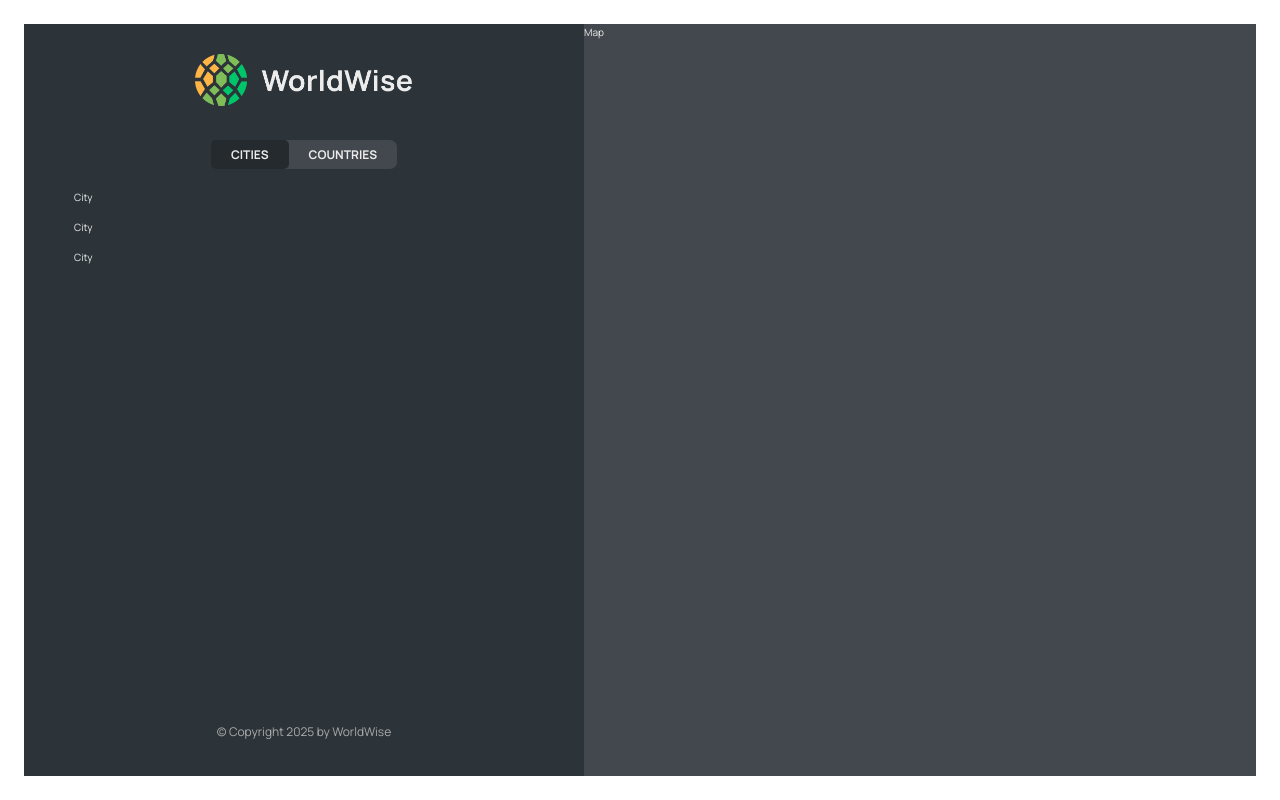
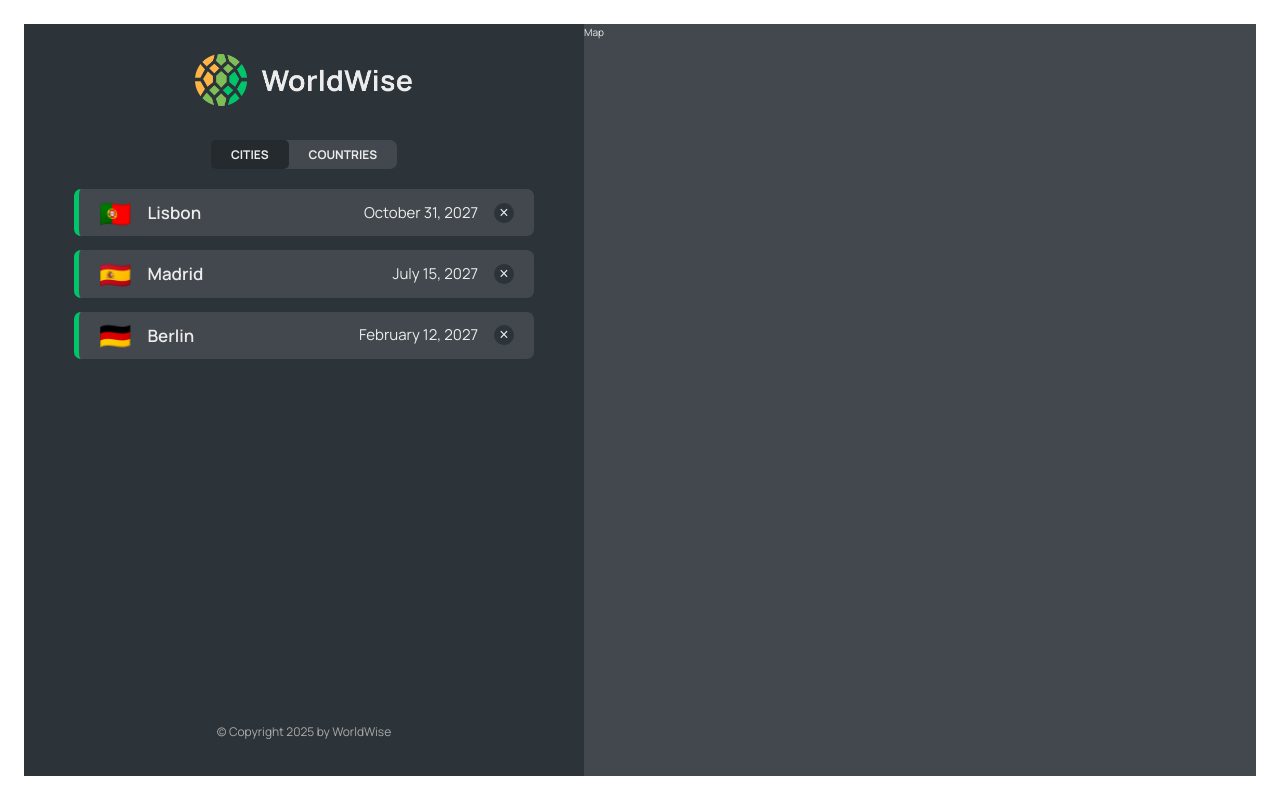
Before and after one commit to swasty-jay/worldwise, a React (Vite) app: page /App/cities in a window 1280 px wide. Built offline with nearby package versions, Linux system fonts and the light colour scheme; data requests are answered from the project's data file.

Commit message:
added country item

```diff
--- a/src/components/CityItem.jsx
+++ b/src/components/CityItem.jsx
@@ -1,5 +1,24 @@
+import styles from "./CityItem.module.css";
+
+const formatDate = (date) =>
+  new Intl.DateTimeFormat("en", {
+    day: "numeric",
+    month: "long",
+    year: "numeric",
+  }).format(new Date(date));
+
 const CityItem = ({ city }) => {
-  return <li>City</li>;
+  console.log(city);
+  const { cityName, emoji, date } = city;
+  return (
+    <li className={styles.cityItem}>
+      <span className={styles.emoji}>{emoji}</span>
+      <h3 className={styles.name}>{cityName}</h3>
+      <time className={styles.date}>{formatDate(date)}</time>
+
+      <button className={styles.deleteBtn}>&times;</button>
+    </li>
+  );
 };
 
 export default CityItem;
--- a/src/components/CityList.jsx
+++ b/src/components/CityList.jsx
@@ -1,8 +1,13 @@
 import CityItem from "./CityItem";
 import styles from "./CityList.module.css";
 import Spinner from "./Spinner";
+import Message from "./Message";
 const CityList = ({ cities, isloading }) => {
   if (isloading) return <Spinner />;
+  if (!cities.length)
+    return (
+      <Message message="Add your first city by clicking on a city on the map" />
+    );
   return (
     <ul className={styles.cityList}>
       {cities.map((city) => (
```
Also changed, not shown: src/components/City.jsx (+0 -8 lines).
